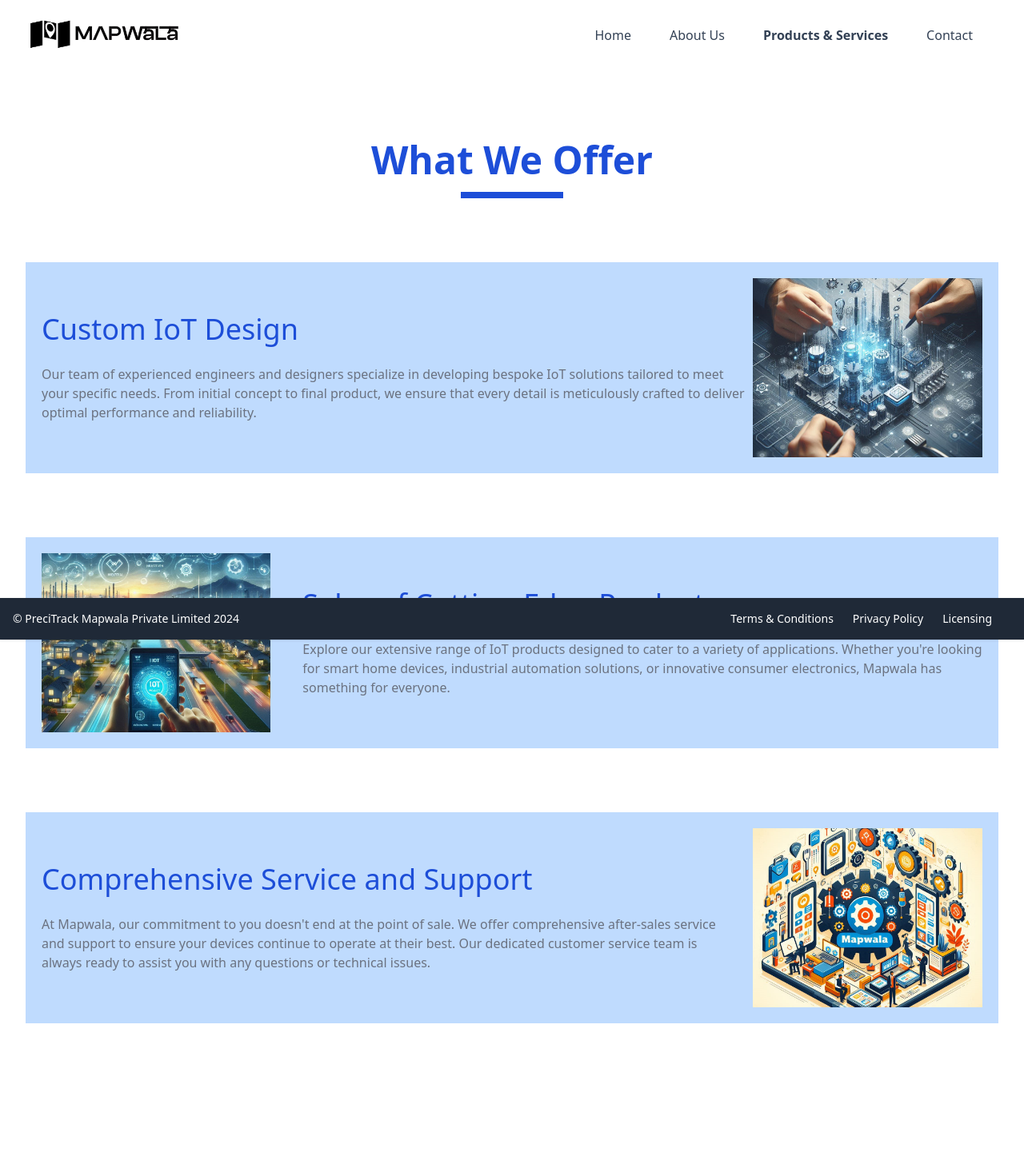
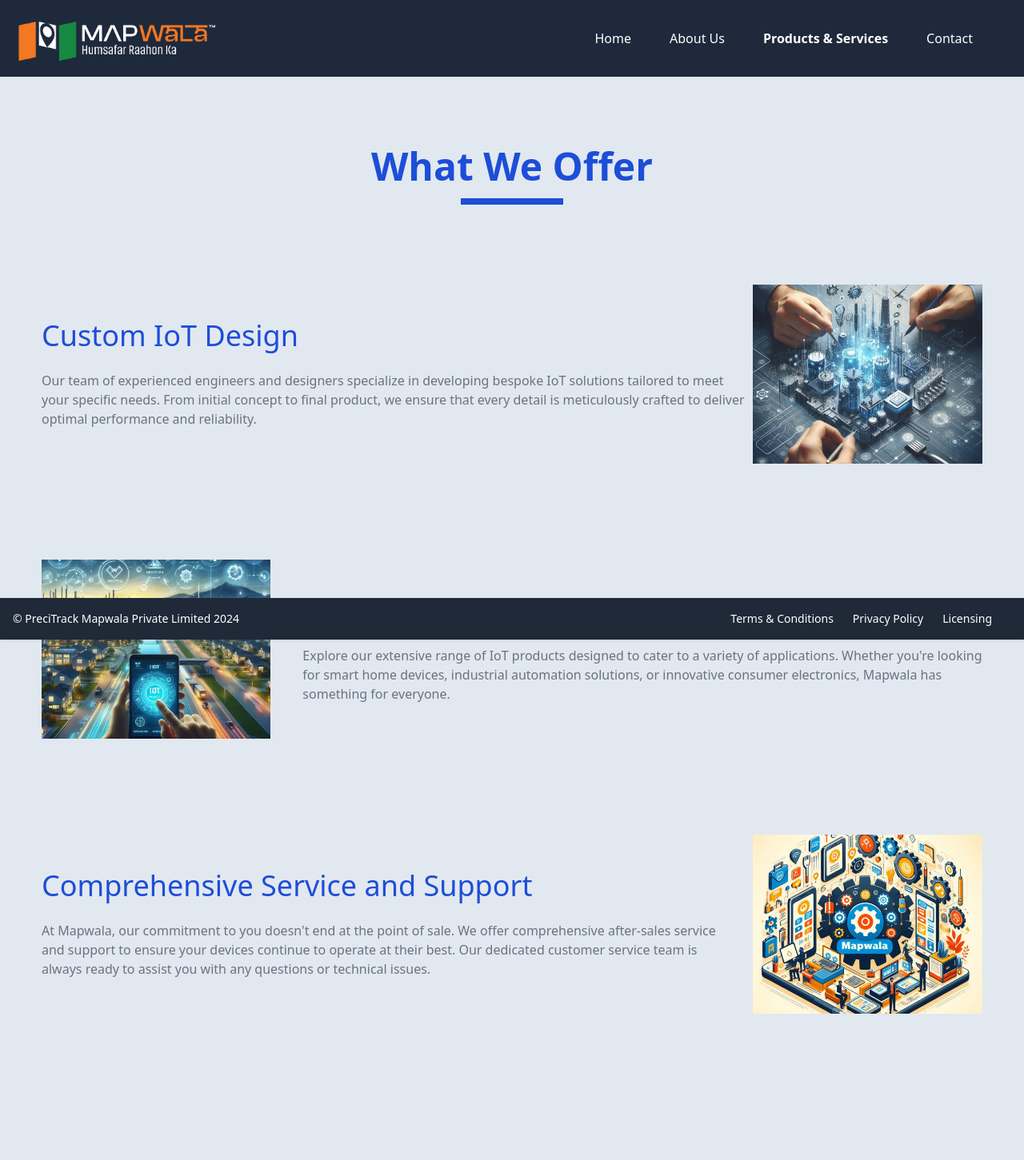
Before and after one commit to skytronserver/Rapid-Yatra, a React (Create React App) app: page /services in a window 1280 px wide. Shown: the top 1451 px of the page at 80% size. Built offline with nearby package versions, Linux system fonts and the light colour scheme.

Commit message:
nnavbar chaanged

```diff
--- a/src/Components/Navbar.js
+++ b/src/Components/Navbar.js
@@ -1,12 +1,12 @@
 import React from "react";
-import logo2 from "../Images/logo2.png";
+import logo from "../Images/logo.png";
 import { Link } from "react-router-dom";
 
 const Navbar = ({ page }) => {
   return (
-    <div className="bg-white">
-      <header class="relative flex max-w-screen-xl flex-col overflow-hidden px-4 py-4 text-slate-700 md:mx-auto md:flex-row md:items-center">
-        <img className="h-14 w-64" src={logo2} alt={"Mapwala"} />
+    <div className="bg-slate-800">
+      <header class="relative flex max-w-screen-xl flex-col overflow-hidden px-4 py-4 text-white md:mx-auto md:flex-row md:items-center">
+        <img className="h-16" src={logo} alt={"Mapwala"} />
         <input type="checkbox" class="peer hidden" id="navbar-open" />
         <label
           class="absolute top-5 right-7 cursor-pointer md:hidden"
--- a/src/Pages/About.js
+++ b/src/Pages/About.js
@@ -6,7 +6,7 @@ import Footer from "../Components/Footer";
 
 const About = () => {
   return (
-    <div>
+    <div className="bg-slate-200">
       <Navbar page={"about"} />
       <div>
         <div className="py-6 sm:py-8 lg:py-12 ">
--- a/src/Pages/Contact.js
+++ b/src/Pages/Contact.js
@@ -4,7 +4,7 @@ import Footer from "../Components/Footer";
 
 const Contact = () => {
   return (
-    <div>
+    <div className="bg-slate-200">
       <Navbar page={"contact"} />
       <div className="font-sans text-base text-blue-700 sm:px-10  pb-14">
         <div className="text-base text-gray-700">
--- a/src/Pages/Services.js
+++ b/src/Pages/Services.js
@@ -13,7 +13,7 @@ import { Link } from "react-router-dom";
 const Services = () => {
   return (
     // <div style={{ backgroundImage: `url(${background})`, opacity: 0.3}}>
-    <div>
+    <div className="bg-slate-200">
       <Navbar page={"services"} />
       {/* <section className=" py-12 sm:py-16 lg:py-20 bg-[#f7dbc0]">
         <div className="mx-auto px-4 sm:px-6 lg:px-8">
@@ -83,7 +83,7 @@ const Services = () => {
           </div>
 
           <div className="mt-10 grid grid-cols-1 gap-20 text-center sm:mx-auto sm:max-w-sm md:mt-20 md:max-w-full md:text-left">
-            <div className=" bg-blue-200">
+            <div className=" ">
               <div className="m-5 flex flex-col items-center justify-center md:flex-row">
                 <img
                   className="h-56 object-contain md:order-2 md:object-left"
@@ -102,7 +102,7 @@ const Services = () => {
                 </div>
               </div>
             </div>
-            <div className=" bg-blue-200">
+            <div className=" ">
               <div className="m-5 flex flex-col items-center justify-center md:flex-row ">
                 <img
                   className="h-56 object-contain md:ml-0 md:object-left"
@@ -121,8 +121,8 @@ const Services = () => {
                 </div>
               </div>
             </div>
-            <div className=" bg-blue-200">
-              <div className="m-5 flex flex-col items-center justify-center md:flex-row bg-blue-200 ">
+            <div className=" ">
+              <div className="m-5 flex flex-col items-center justify-center md:flex-row ">
                 <img
                   className="ml-10 h-56 object-contain md:order-2 md:object-left"
                   src={weoffer3}
```
Also changed, not shown: src/Images/logo.png (added).
